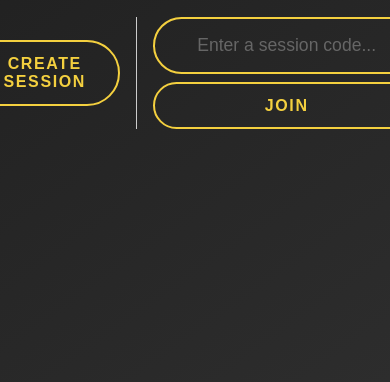
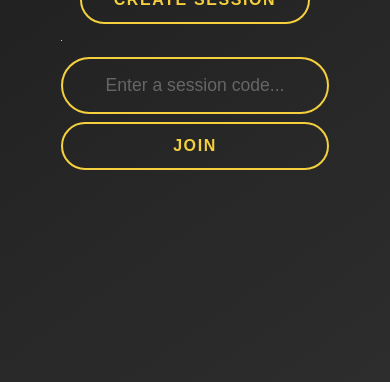
Before and after one commit to SirNiklas9/pomodoro-timer, a website: page public/index.html in a window 390 px wide. Shown: the part 462-844 px from the top of the page. Drawn offline with Linux system fonts and the light colour scheme.

Commit message:
fix: mobile layout for login options

```diff
--- a/public/style.css
+++ b/public/style.css
@@ -40,6 +40,17 @@ h1 {
     flex-direction: row;
     align-items: center;
     gap: 1rem;
+}
+
+@media (max-width: 500px) {
+    .login-options {
+        flex-direction: column;
+    }
+
+    .divider {
+        width: 100%;
+        height: 1px;
+    }
 }
 
 .join-side {
```
